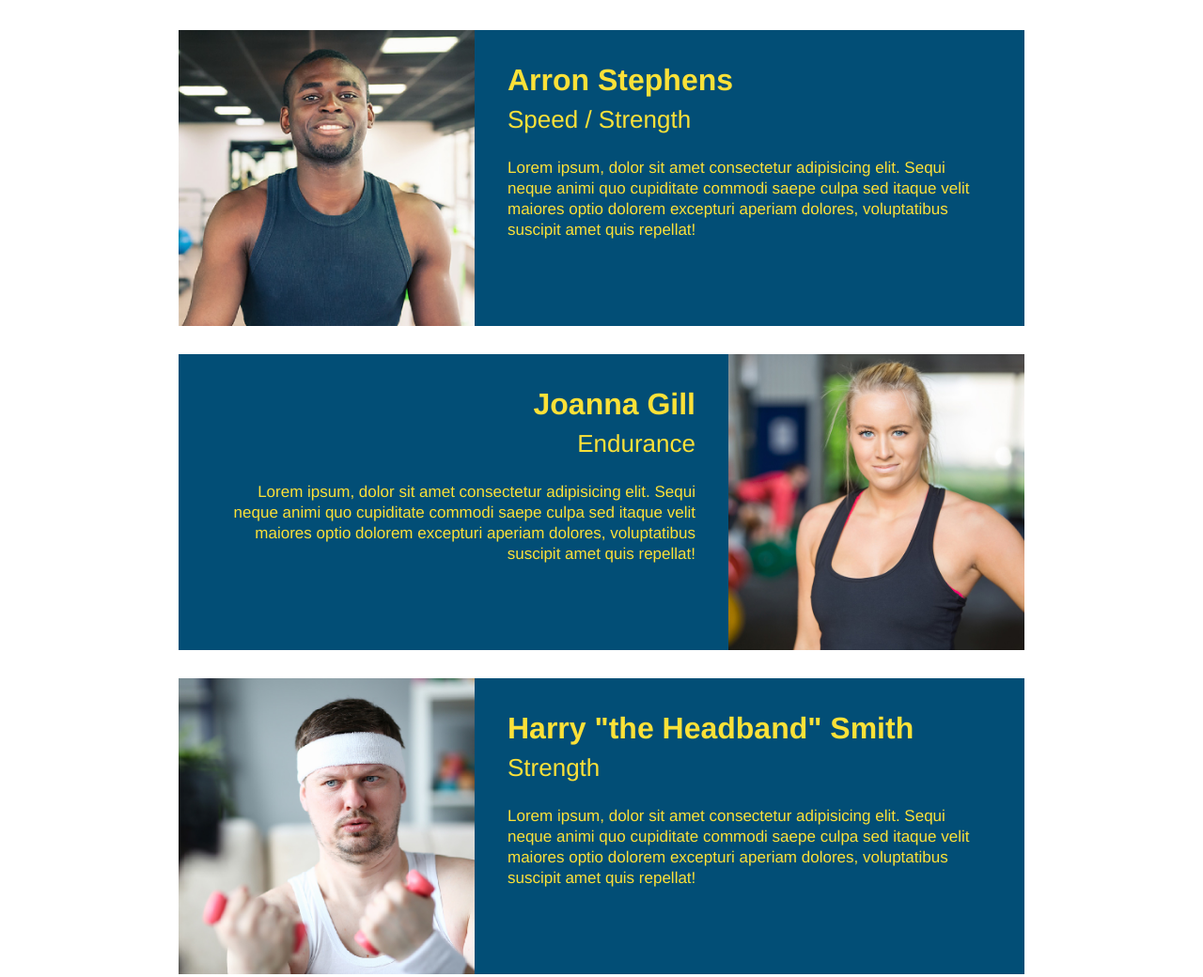
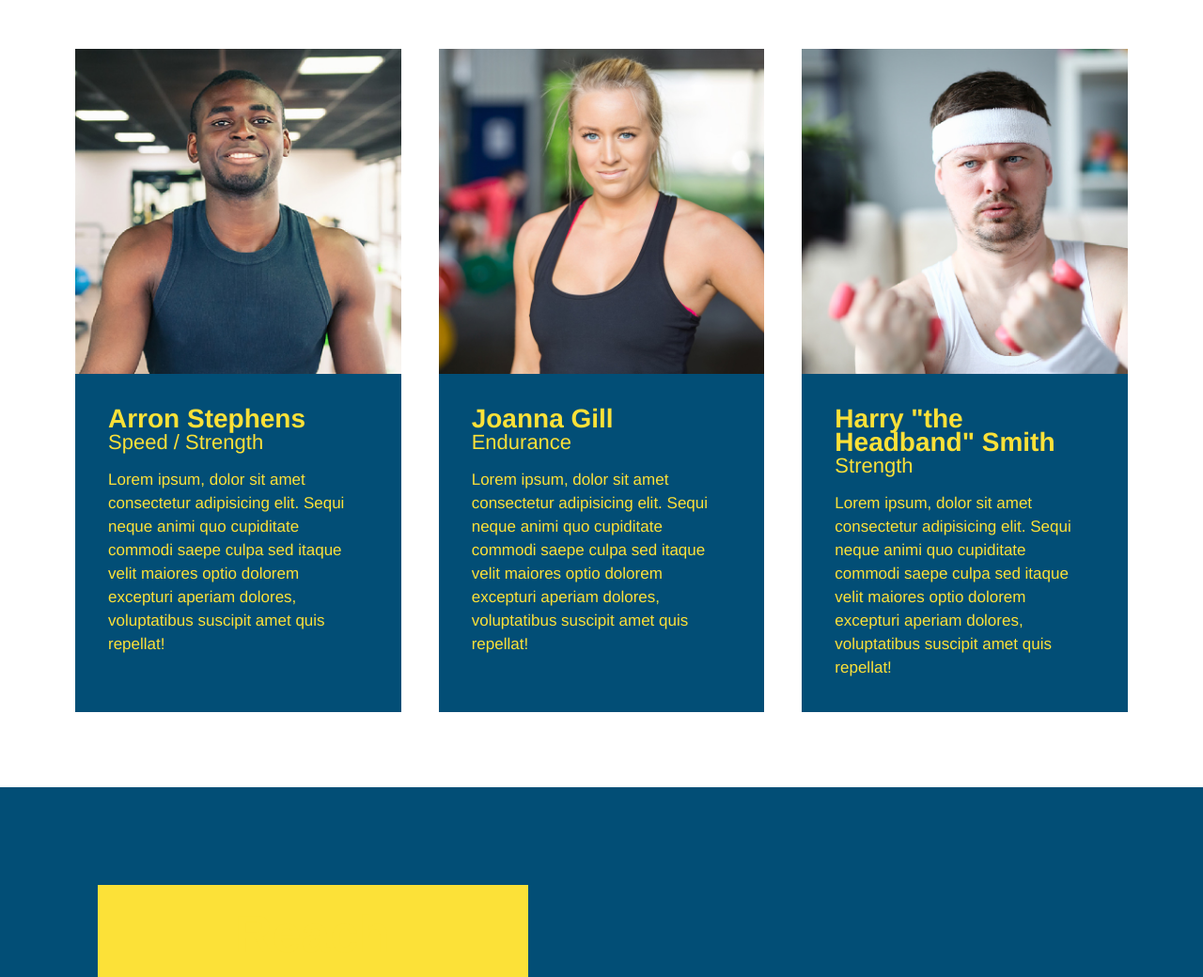
Before and after one commit to Deadpool3413/run-buddy, a plain HTML site: page index.html in a window 1280 px wide. Shown: the part 2582-3622 px from the top of the page at 94% size. Drawn offline with Linux system fonts and the light colour scheme.

Commit message:
add flexbox to the trainers

```diff
--- a/assets/css/style.css
+++ b/assets/css/style.css
@@ -219,22 +219,27 @@ section {
 }
 
 .trainer {
-    width: 900px;
-    margin: 0 auto 30px auto;
+    margin: 20px;
     background: #024e76;
     color: #fce138;
-    overflow: auto;
+    flex: 1;
+}
+
+.trainers {
+    width: 100%;
+    margin: 0 auto;
+    display: flex;
+    flex-wrap: wrap;
+    justify-content: space-around;
 }
 
 .trainer img{
-    width: 35%;
-    float: left;
+    width: 100%;
 }
 
 .trainer-bio{
     padding: 35px;
-    float: left;
-    width: 65%;
+    line-height: 25px;
 }
 
 .text-left {
@@ -246,19 +251,17 @@ section {
 }
 
 .trainer-bio h3 {
-    font-size: 32px;
-    margin-bottom: 8px;
+    font-size: 28px;
 }
 
 .trainer-bio h4 {
     font-weight: lighter;
-    font-size: 26px;
-    margin-bottom: 25px;
+    font-size: 22px;
+    margin-bottom: 15px;
 }
 
 .trainer-bio p {
     font-size: 17px;
-    line-height: 1.3;
 }
 
 .contact {
--- a/index.html
+++ b/index.html
@@ -134,15 +134,16 @@
                 </div>
             </div>
         </section>
-        <section id="your-trainers" class="trainers">
+        <section id="your-trainers">
             <div class="flex-row">
                 <h2 class="section-title primary-border">Meet The Trainers</h2>
             </div>
+            <div class="trainers">
                 <article class="trainer">
                     <img src="./assets/images/trainer-1.jpg" alt="Arron Stephens in his workout clothes, ready to pump iron" />
-                <div class="trainer-bio text-left">
-                  <h3>Arron Stephens</h3>
-                  <h4>Speed / Strength</h4>
+                    <div class="trainer-bio">
+                    <h3 class="trainer-name">Arron Stephens</h3>
+                    <h4 class="trainer-role">Speed / Strength</h4>
                     <p>
                         Lorem ipsum, dolor sit amet consectetur adipisicing elit. Sequi neque animi quo cupiditate commodi saepe culpa sed
                         itaque velit maiores optio dolorem excepturi aperiam dolores, voluptatibus suscipit amet quis repellat!
@@ -150,7 +151,8 @@
                     </div>
                 </article>
                 <article class="trainer">
-                <div class="trainer-bio text-right">
+                    <img src="./assets/images/trainer-2.jpg" alt="Joanna Gill cooling off after a workout" />
+                    <div class="trainer-bio">
                     <h3>Joanna Gill</h3>
                     <h4>Endurance</h4>
                     <p>
@@ -158,11 +160,10 @@
                         itaque velit maiores optio dolorem excepturi aperiam dolores, voluptatibus suscipit amet quis repellat!
                     </p>
                     </div>
-                <img src="./assets/images/trainer-2.jpg" alt="Joanna Gill cooling off after a workout" />
                 </article>
                 <article class="trainer">
                     <img src="./assets/images/trainer-3.jpg" alt="Harry Smith wearing a headband and lifting comically small pink weights" />
-                <div class="trainer-bio text-left">
+                    <div class="trainer-bio">
                     <h3>Harry "the Headband" Smith</h3>
                     <h4>Strength</h4>
                     <p>
@@ -171,6 +172,7 @@
                     </p>
                     </div>
                 </article>
+            </div>
         </section>
         <section id="reach-out" class="contact">
             <div class="hero-form">
```
Lines whose indentation alone changed are shown as unchanged.
